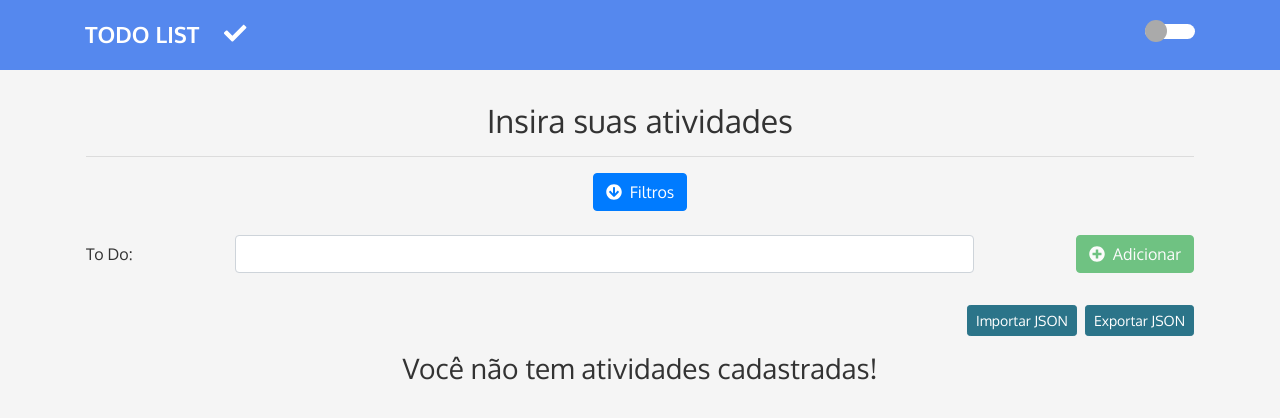
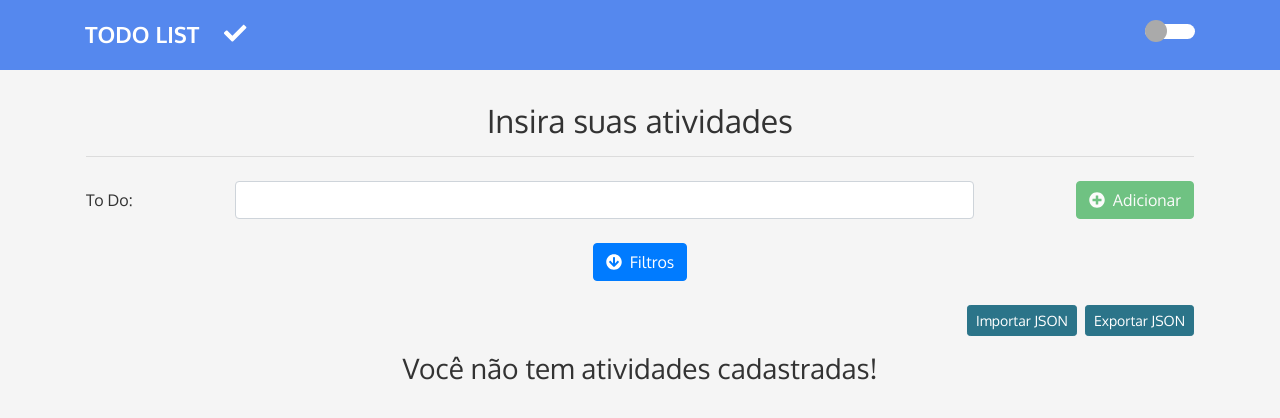
Before and after one commit to carlos-HFC/TodoList, a React (Create React App) app: page / in a window 1280 px wide. Shown: the top 418 px of the page. Built offline with nearby package versions, Linux system fonts and the light colour scheme.

Commit message:
Inversão entre os filtros e o form para adicionar atividade

```diff
--- a/src/pages/Todo.tsx
+++ b/src/pages/Todo.tsx
@@ -61,8 +61,8 @@ export default function Todo() {
       <main className="m-3">
          <div className="container p-3">
             <h2 className="text-center mb-3" title="Insira suas atividades">Insira suas atividades</h2><hr />
+            <AddItem add={addItem} />
             <Filters filtrarTodo={filtrarTodo} disabled={!todos.length} />
-            <AddItem add={addItem} />
             <ListTodo todos={todos} remove={removeItem} done={checked} handleDone={handleDone} todoFilter={todoFilter} />
          </div>
       </main>
```
